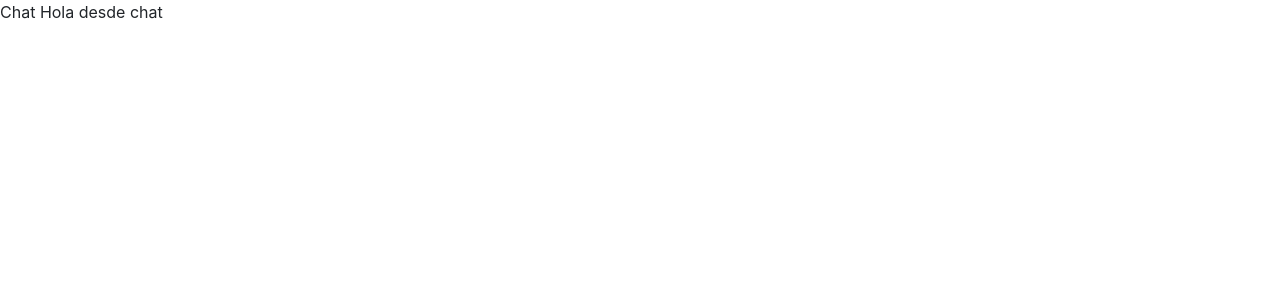
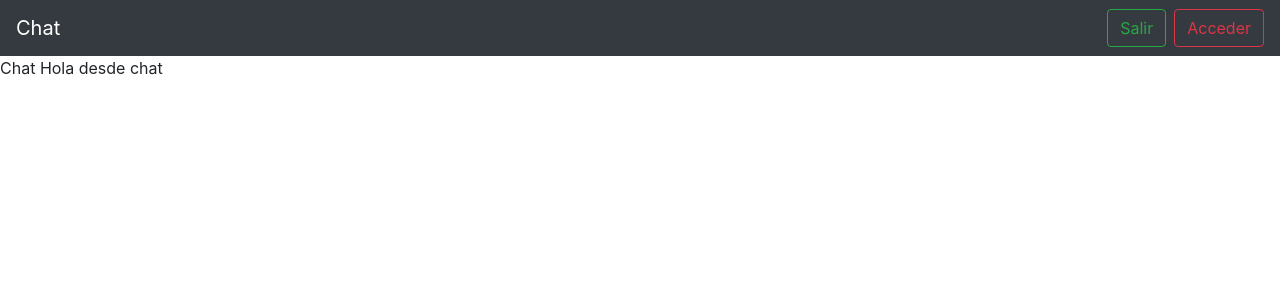
Before and after one commit to Jefh15/context-api-chat, a React (Create React App) app: page / in a window 1280 px wide. Shown: the top 300 px of the page. Built offline with nearby package versions, Linux system fonts and the light colour scheme.

Commit message:
Creo mi directorio components --> dentro creo el componente de mi navbar.jsx

```diff
--- a/src/App.jsx
+++ b/src/App.jsx
@@ -1,6 +1,9 @@
 
 // importo mi context
 import React from "react";
+// importo mi componente
+import Navbar from "./components/Navbar";
+// importo mi Provider
 import { ChatContext } from "./context/ChatProvider";
 
 function App() {
@@ -12,6 +15,7 @@ function App() {
 
   return (
     <div>
+      <Navbar />
       Chat {saludo}
     </div>
   );
--- /dev/null
+++ b/src/components/Navbar.jsx
@@ -0,0 +1,44 @@
+import React from 'react'
+import { ChatContext } from '../context/ChatProvider'
+
+const Navbar = () => {
+
+    // const { usuario, iniciarSesion, cerrarSesion } = React.useContext(ChatContext)
+
+    return (
+        // creo un navbar
+        <nav className="navbar navbar-dark bg-dark">
+            {/* creo un texto que diga chat */}
+            <span className="navbar-brand">Chat</span>
+            {/* creo mi caja para decirl que tenga dentro */}
+            <div>
+
+                {/* CREO MI CONDICION */}
+                {/* {
+                    usuario.activo ? ( */}
+
+                {/* CREO MI BOTON */}
+                <button
+                    // clase del boton
+                    className="btn btn-outline-success my-2 my-sm-0 mr-2"
+                // onClick={cerrarSesion}
+                >
+                    Salir
+                </button>
+                {/* ) : ( */}
+
+                {/* CREO MI BOTON */}
+                <button
+                    className="btn btn-outline-danger my-2 my-sm-0"
+                // onClick={iniciarSesion}
+                >
+                    Acceder
+                </button>
+                {/* )
+                } */}
+            </div>
+        </nav>
+    )
+}
+
+export default Navbar
```
